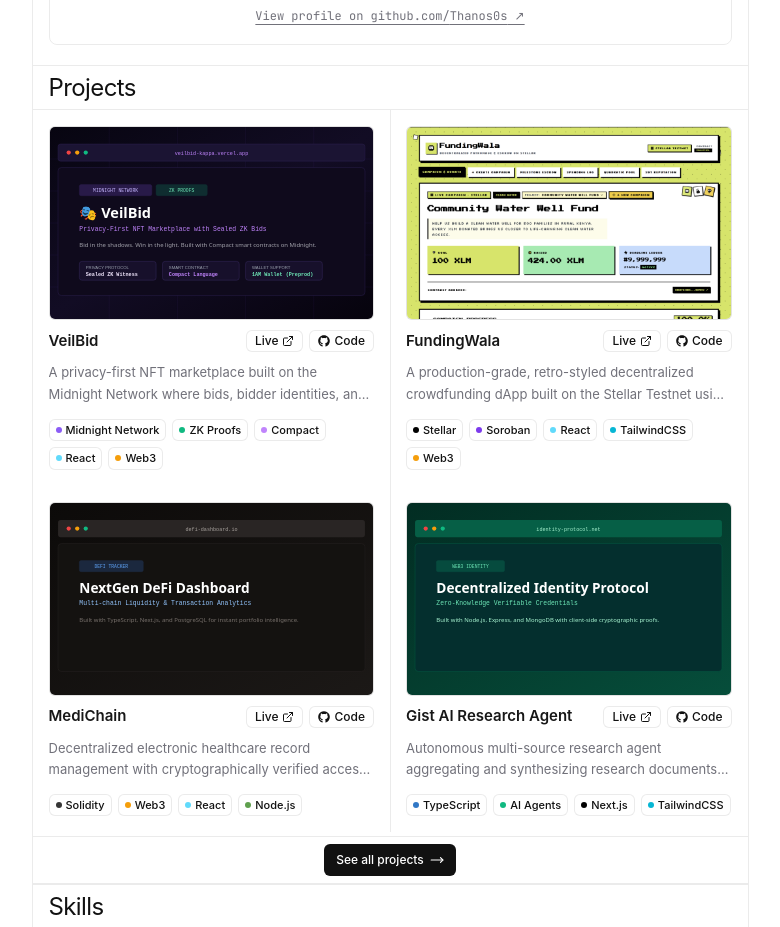
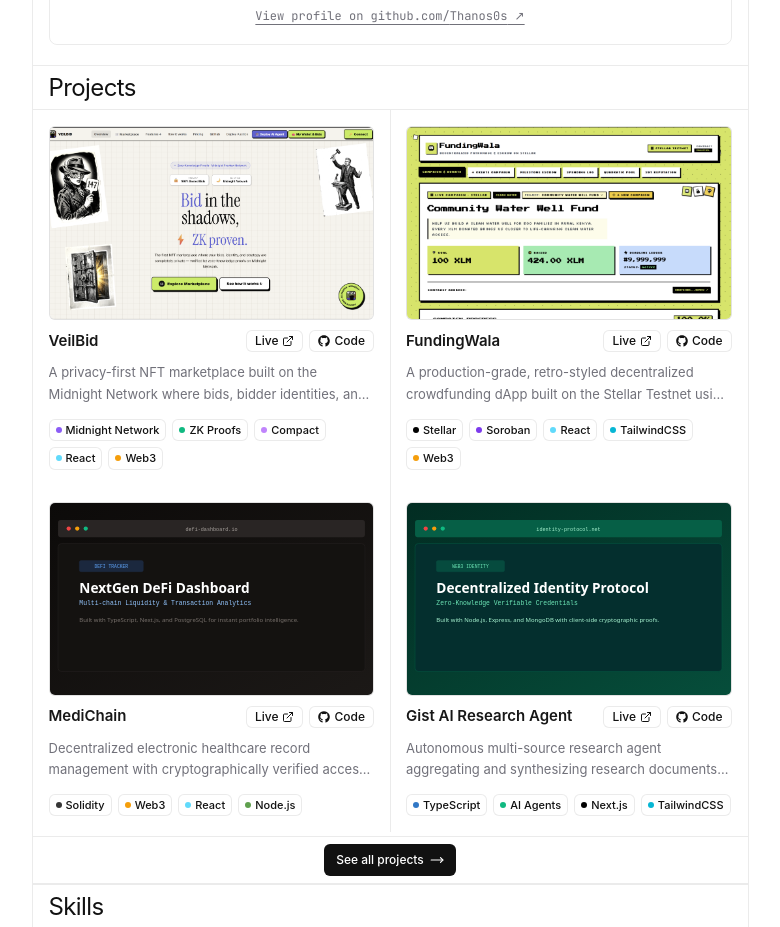
Before and after one commit to Thanos0s/portfolio, a Next.js app: page / in a window 1280 px wide. Shown: the part 1320-2247 px from the top of the page, without its empty margins (250-1030 px from the left). Built offline with nearby package versions, Linux system fonts and the light colour scheme; a web font is replaced by a local one.

Commit message:
feat: add real VeilBid landing page screenshot

```diff
--- a/src/data/portfolio.ts
+++ b/src/data/portfolio.ts
@@ -83,7 +83,7 @@
       title: 'VeilBid',
       description:
         'A privacy-first NFT marketplace built on the Midnight Network where bids, bidder identities, and auction strategies remain fully private — verified with Zero-Knowledge proofs and Compact smart contracts.',
-      image: '/projects/veilbid.svg',
+      image: '/projects/veilbid.png',
       liveUrl: 'https://veilbid-kappa.vercel.app/',
       githubUrl: 'https://github.com/Thanos0s/VeilBid_Midnight',
       featured: true,
```
Also changed, not shown: public/projects/veilbid.png (added).
